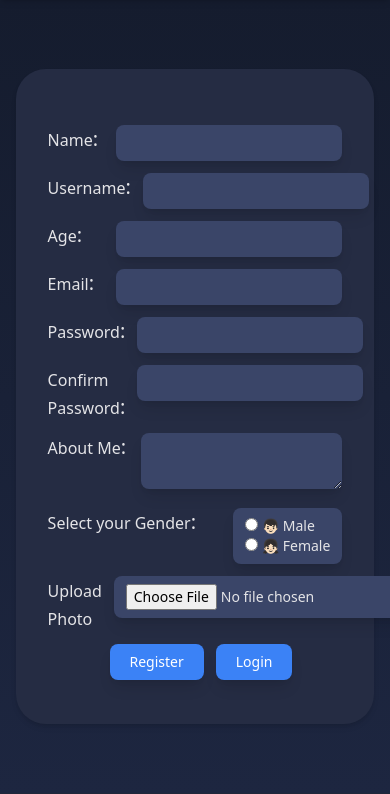
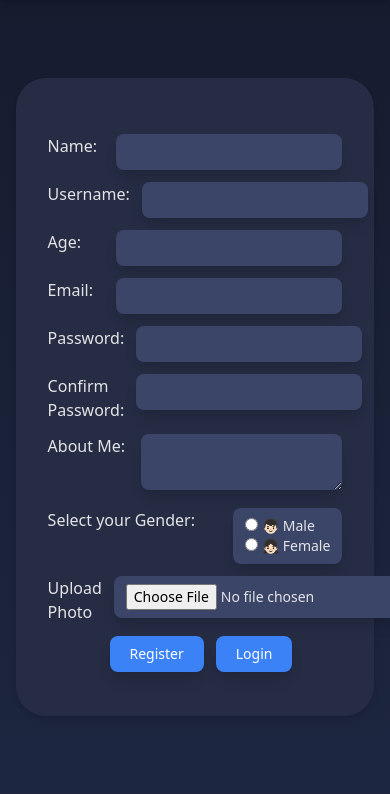
Before and after one commit to InukaAsith/Chatrooms, a Flask app: page /auth/register in a window 390 px wide; the page is wider, and only the part inside the window is pictured. Shown: the part 50-844 px from the top of that part. Run offline with Flask 3, Linux system fonts and the light colour scheme; some libraries are stand-ins or nearby versions.

Commit message:
visual improvements

```diff
--- a/auth/templates/edit_user.html
+++ b/auth/templates/edit_user.html
@@ -1,6 +1,6 @@
 {% extends "layout.html" %}
 {% block body %}
-<form method="post" enctype="multipart/form-data" class=" dark:bg-[#252c43] flex-col items-start justify-start text-left py-11 md:px-14 px-8 w-[92vw] md:w-full dark:text-zinc-200 rounded-[30px] shadow-md bg-[#f9f9f9]">
+<form method="post" enctype="multipart/form-data" class="text-base dark:bg-[#252c43] flex-col items-start justify-start text-left py-11 md:px-14 px-8 w-[92vw] md:w-full dark:text-zinc-200 rounded-[30px] shadow-md bg-[#f9f9f9]">
     {{form.hidden_tag()}}
     <div id="name" class="flex justify-between my-3">
         <span>{{form.name.label(class="text-base")}}:</span>
--- a/auth/templates/register.html
+++ b/auth/templates/register.html
@@ -1,6 +1,6 @@
 {% extends "layout.html" %}
 {% block body %}
-<form method="post" enctype="multipart/form-data" class="flex-col items-start justify-start text-left py-11 md:w-full w-[92vw] px-8 md:px-14 rounded-[30px] shadow-md dark:bg-[#252c43] dark:text-zinc-200 bg-[#f9f9f9]"">
+<form method="post" enctype="multipart/form-data" class="text-base flex-col items-start justify-start text-left py-11 md:w-full w-[92vw] px-8 md:px-14 rounded-[30px] shadow-md dark:bg-[#252c43] dark:text-zinc-200 bg-[#f9f9f9]"">
     {{form.hidden_tag()}}
     <div id="name" class="flex justify-between my-3">
         <span>{{form.name.label(class="text-base")}}:</span>
```
